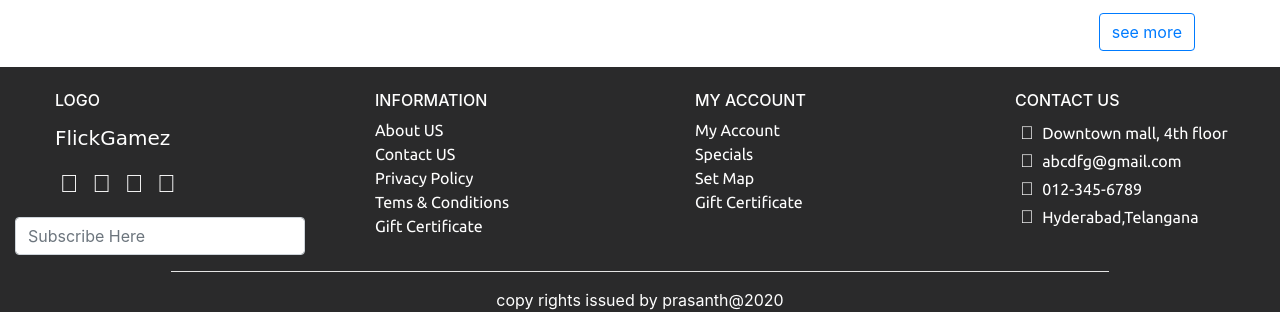
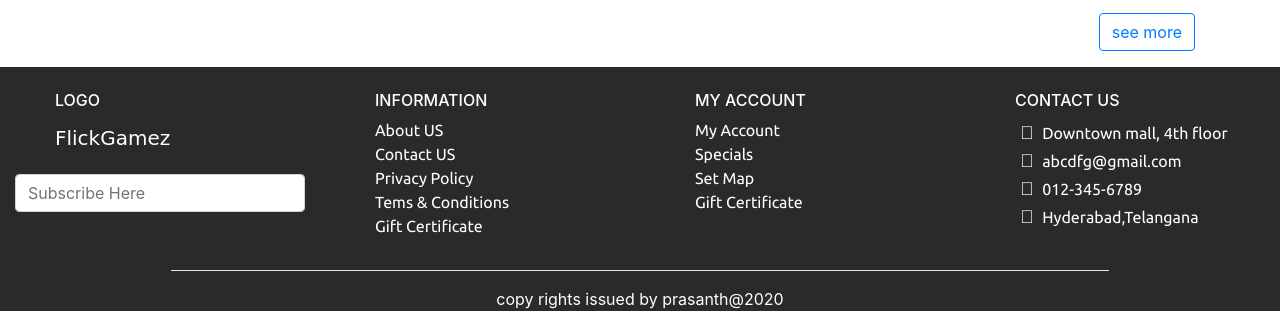
Before and after one commit to prasanthuniq/flickgamez, a plain HTML site: page index.html in a window 1280 px wide. Shown: the part 1417-1745 px from the top of the page. Drawn offline with nearby package versions, Linux system fonts and the light colour scheme; a web font is replaced by a local one.

Commit message:
Update index.html

```diff
--- a/index.html
+++ b/index.html
@@ -225,7 +225,7 @@
 <h6 >LOGO</h6>
 	<li><a class="navbar-brand" href="index.html">FlickGamez </a></li>
 
-	<li class="mt-2"><i class="fab fa-instagram"></i> <i class="fab fa-instagram"></i> <i class="fab fa-pinterest-square"></i> <i class="fab fa-google-plus-square"></i></li>
+
 
 	</ul>
 
```
